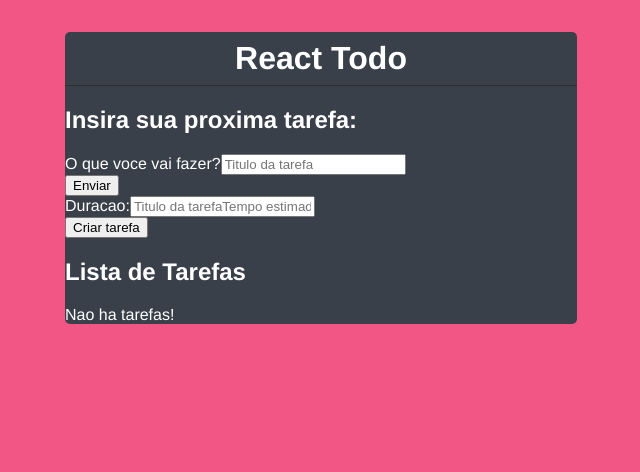
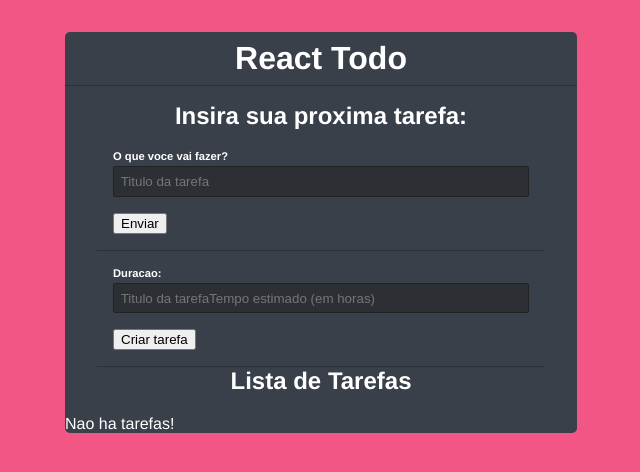
Before and after one commit to Kathleenfs/Lista_tarefas_React, a React (Create React App) app: page / in a window 1280 px wide. Shown: the top 472 px of the page, without its empty margins (319-959 px from the left). Built offline with nearby package versions, Linux system fonts and the light colour scheme.

Commit message:
css tela

```diff
--- a/src/App.css
+++ b/src/App.css
@@ -16,3 +16,45 @@
 .todo-header h1 {
     margin: 0;
 }
+
+.form-todo {
+    padding: 1em;
+    margin: 0 2em;
+    border-bottom: 1px solid #2c3035;
+}
+
+.form-todo h2,
+.list-todo h2 {
+    text-align: center;
+    margin-top: 0;
+}
+
+.form-control {
+    display: flex;
+    flex-direction: column;
+    margin-bottom: 1em;
+}
+
+.form-control label{
+    font-weight: bold;
+    font-size: .7em;
+    margin-bottom: .4em;
+}
+
+.form-control input{
+    border: 1px solid #222;
+    border-radius:2px;
+    background-color: #2c3035;
+    padding: .5em;
+    color: #dfdfdf;
+}
+
+input[tyoe="submit"]{
+    background-color: #333;
+    color:#eee;
+    display: block;
+    width: 100%;
+    border: 1px solid #222;
+    border-radius: 5px;
+    cursor: pointer;
+}
```
